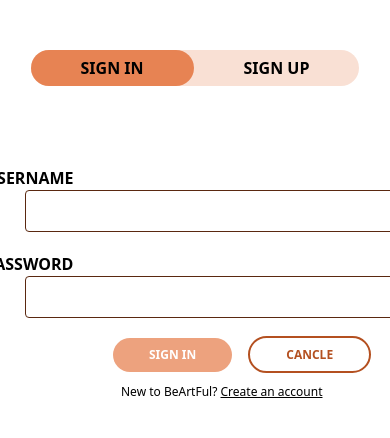
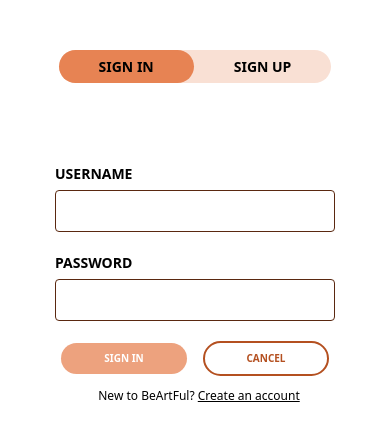
Before and after one commit to senior-project-kmutt/beartful-web, a Next.js app: page /login in a window 390 px wide. Shown: the top 438 px of the page. Built offline with nearby package versions, Linux system fonts and the light colour scheme.

Commit message:
fix css for responsive

```diff
--- a/components/Authentication/Login.tsx
+++ b/components/Authentication/Login.tsx
@@ -74,9 +74,9 @@ const Login = () => {
                   <input name="password" type="password" />
                 </label>
               </div>
-              <div className="ml-32">
+              <div className={style.input_button}>
                 <input className={`${style.submit_button} mr-4`} type="submit" value="SIGN IN" />
-                <Link className={style.cancle_button} href="/">CANCLE</Link>
+                <Link className={style.cancel_button} href="/">CANCEL</Link>
                 <p className="text-xs pt-3 pl-2 font-medium">New to BeArtFul?&nbsp;
                   <span onClick={() => setActiveMenu('sign up')} className="underline cursor-pointer">Create an account</span>
                 </p>
--- a/styles/login/loginLayout.module.scss
+++ b/styles/login/loginLayout.module.scss
@@ -6,7 +6,6 @@
     .warp {
         display: flex;
         justify-content: center;
-
     }
 
     .switch {
@@ -29,6 +28,7 @@
 
     .input_form {
         margin-bottom: 20px;
+
         input {
             width: 380px;
             border: 1.5px solid #5A2810;
@@ -42,26 +42,33 @@
         }
     }
 
-    .submit_button {
+    .input_button {
+        margin-left: 130px;
         font-size: 12px;
         font-weight: 700;
+
+        .submit_button {
+            width: 35%;
             background-color: #EDA27E;
             color: white;
-        padding: 8px 36px;
+            padding: 8px;
             border-radius: 20px;
+
             &:hover {
                 background-color: #E16428;
                 border-color: #E16428;
             }
         }
 
-    .cancle_button {
-        font-size: 12px;
-        font-weight: 700;
+        .cancel_button {
+            display: inline-block;
+            text-align: center;
+            width: 35%;
             color: #B45020;
-        padding: 8px 36px;
+            padding: 8px;
             border-radius: 20px;
             border: #B45020 2px solid;
+
             &:hover {
                 background-color: #E16428;
                 color: white;
@@ -69,3 +76,55 @@
             }
         }
     }
+
+    @media (max-width:610px) {
+        .input_form {
+            input {
+                display: block;
+                margin-left: 0;
+                margin-top: 6px;
+            }
+        }
+
+        .input_button {
+            margin-left: 0;
+            text-align: center;
+
+            .submit_button,
+            .cancel_button {
+                width: 47.5%;
+            }
+        }
+    }
+
+    @media (max-width:390px) {
+        .switch {
+            font-size: 14px;
+
+            .item,
+            .item_active {
+                padding: 6px 40px;
+            }
+        }
+
+        .input_form {
+            font-size: 14px;
+
+            input {
+                width: 280px;
+                display: block;
+                margin-left: 0;
+                margin-top: 6px;
+            }
+        }
+
+        .input_button {
+            font-size: 10px;
+
+            .submit_button,
+            .cancel_button {
+                width: 45%;
+            }
+        }
+    }
+}
```
Lines whose indentation alone changed are shown as unchanged.
